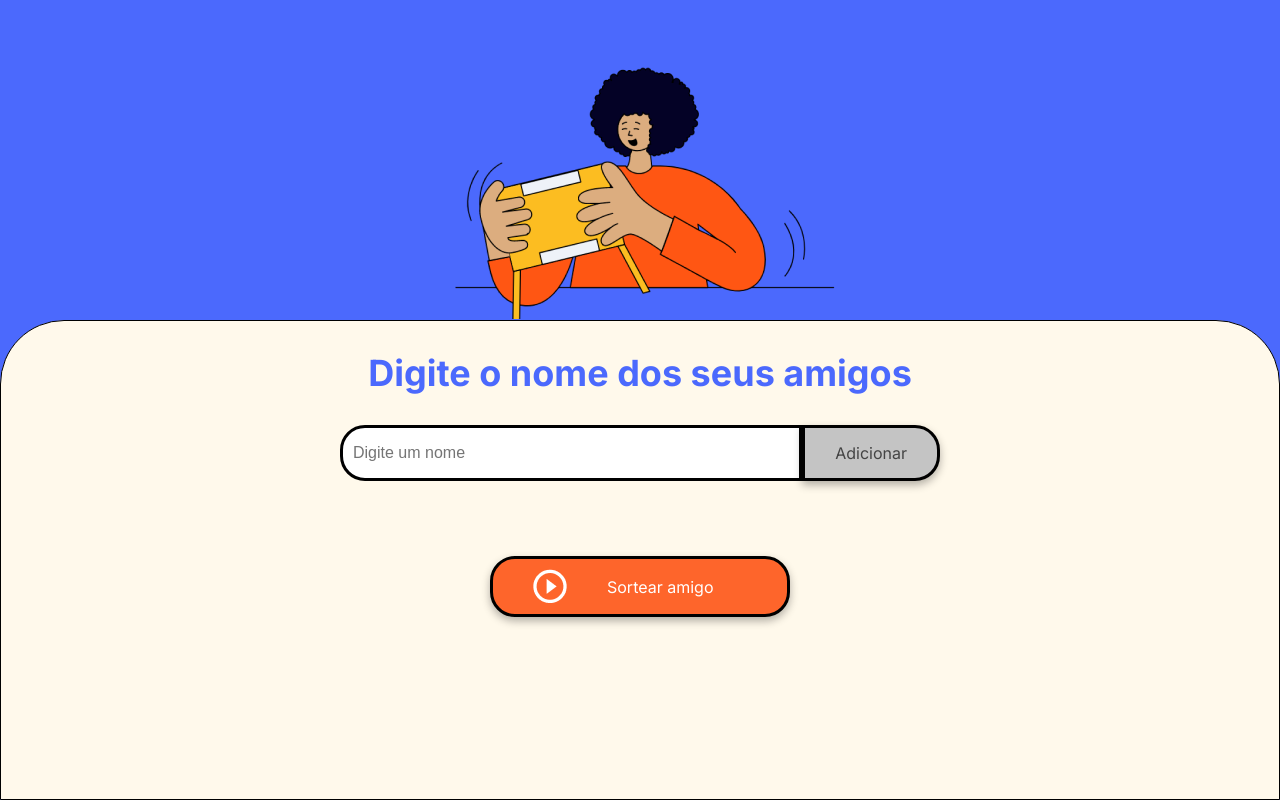
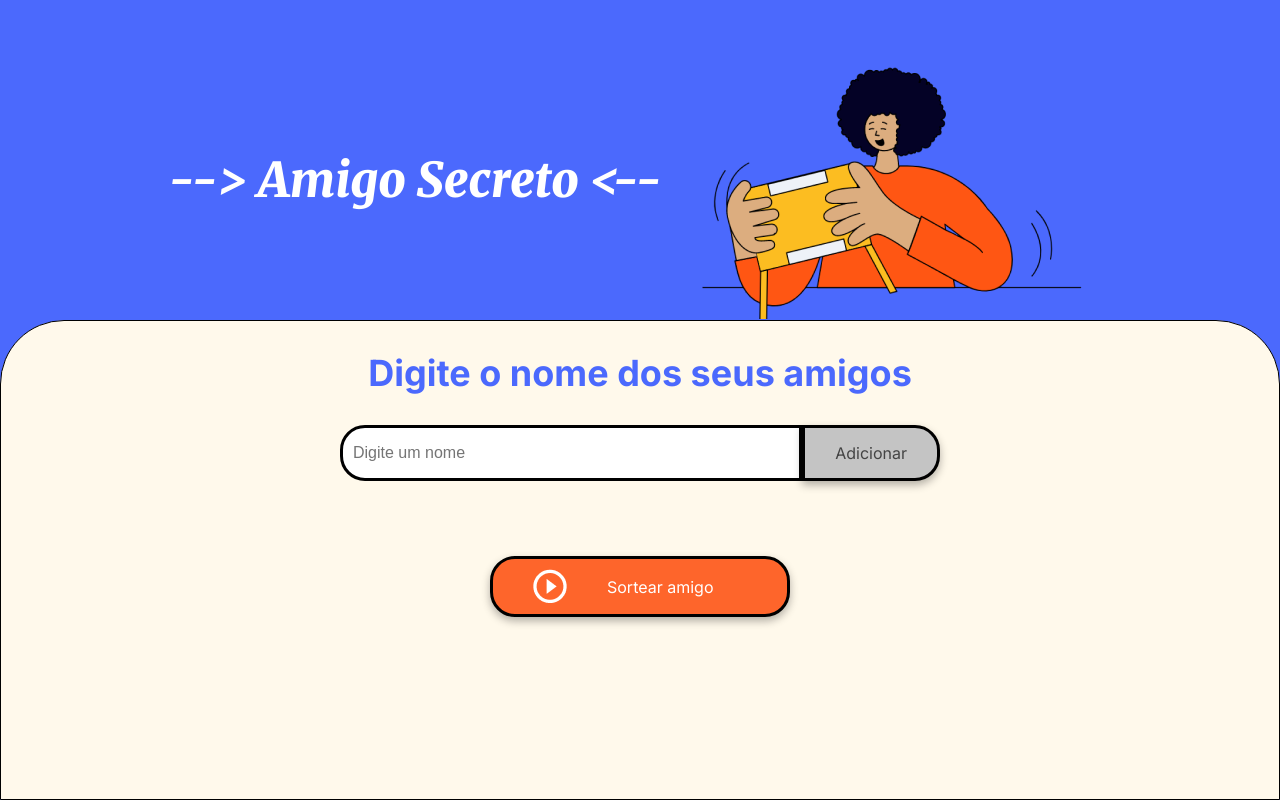
Before and after one commit to ronaldoco/Amigo-Secreto, a plain HTML site: page index.html in a window 1280 px wide. Drawn offline with Linux system fonts and the light colour scheme.

Commit message:
Update index.html

```diff
--- a/index.html
+++ b/index.html
@@ -13,7 +13,7 @@
 <body>
     <main class="main-content">
         <header class="header-banner">
-            <h1 class="main-title"> </h1>
+            <h1 class="main-title"> --> Amigo Secreto <-- </h1>
             <img src="assets/amigo-secreto.png" alt="Imagem representativa de amigo secreto">
         </header>
 
```
